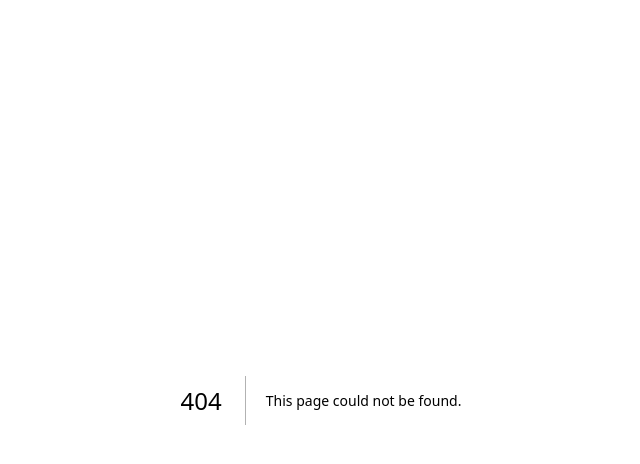
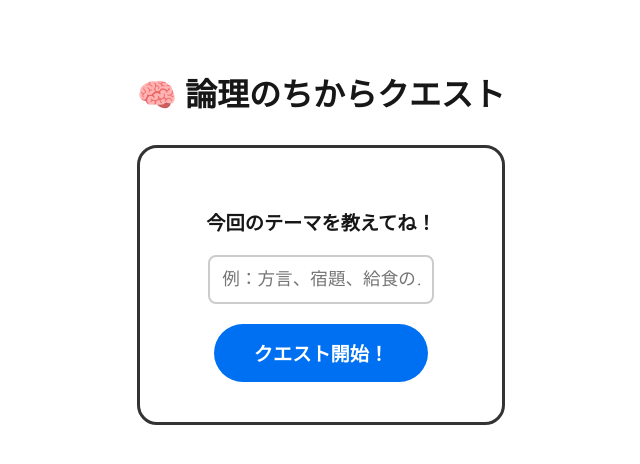
Before and after one commit to bqyujiyamada-code/study-quest, a Next.js app: page /logic-traning in a window 1280 px wide. Before the commit this address had no page. Shown: the top 464 px of the page, without its empty margins (319-959 px from the left). Built offline with nearby package versions, Linux system fonts and the light colour scheme.

Commit message:
Add rogic_traning

```diff
--- /dev/null
+++ b/src/app/logic-traning/page.tsx
@@ -0,0 +1,83 @@
+"use client";
+
+import { useState } from "react";
+// さきほど作成したアクションをインポート
+import { generateLogicLesson } from "../actions/logic-training";
+
+export default function LogicTrainingPage() {
+  const [theme, setTheme] = useState("");
+  const [lesson, setLesson] = useState<any>(null);
+  const [loading, setLoading] = useState(false);
+
+  const handleStart = async () => {
+    setLoading(true);
+    try {
+      const data = await generateLogicLesson(theme);
+      setLesson(data);
+    } catch (e: any) {
+      alert(e.message);
+    }
+    setLoading(false);
+  };
+
+  return (
+    <main style={{ padding: "40px 20px", maxWidth: "800px", margin: "0 auto" }}>
+      <h1 style={{ textAlign: "center", fontSize: "2rem", marginBottom: "30px" }}>
+        🧠 論理のちからクエスト
+      </h1>
+
+      {!lesson ? (
+        <div style={{ textAlign: "center", padding: "40px", border: "3px solid #333", borderRadius: "20px" }}>
+          <p style={{ fontWeight: "bold", fontSize: "1.2rem" }}>今回のテーマを教えてね！</p>
+          <input
+            style={{ padding: "12px", fontSize: "1.1rem", width: "70%", borderRadius: "8px", border: "2px solid #ccc", marginBottom: "20px" }}
+            placeholder="例：方言、宿題、給食のメニュー"
+            value={theme}
+            onChange={(e) => setTheme(e.target.value)}
+          />
+          <br />
+          <button
+            onClick={handleStart}
+            disabled={loading || !theme}
+            style={{ padding: "15px 40px", fontSize: "1.2rem", backgroundColor: "#0070f3", color: "#fff", border: "none", borderRadius: "50px", cursor: "pointer", fontWeight: "bold" }}
+          >
+            {loading ? "考え中..." : "クエスト開始！"}
+          </button>
+        </div>
+      ) : (
+        <div style={{ display: "flex", flexDirection: "column", gap: "25px" }}>
+          {/* 意見のヒント */}
+          <section style={{ backgroundColor: "#fff9c4", padding: "25px", borderRadius: "15px", border: "2px solid #fbc02d" }}>
+            <h2 style={{ fontSize: "1.1rem", margin: "0 0 10px 0" }}>💡 意見のつくりかた</h2>
+            <p style={{ fontSize: "1.2rem", fontWeight: "bold", marginBottom: "10px" }}>{lesson.opinion_example}</p>
+            <p style={{ fontSize: "0.9rem", color: "#666", lineHeight: "1.5" }}>✨ ポイント：{lesson.opinion_point}</p>
+          </section>
+
+          {/* 3つの作文 */}
+          <div style={{ display: "grid", gap: "20px" }}>
+            {lesson.reasons.map((item: any, i: number) => (
+              <article key={i} style={{ border: "2px solid #000", padding: "20px", borderRadius: "15px", backgroundColor: "#fff" }}>
+                <div style={{ fontSize: "0.8rem", fontWeight: "bold", color: "#0070f3", marginBottom: "10px" }}>作文例 {i + 1}：{item.reason_title}</div>
+                <p style={{ fontSize: "1.1rem", lineHeight: "1.7", marginBottom: "10px" }}>{item.composition}</p>
+                <div style={{ textAlign: "right", fontSize: "0.8rem", color: "#888", borderBottom: "1px solid #eee", paddingBottom: "10px" }}>
+                  文字数：{item.composition.length}文字
+                </div>
+                <div style={{ marginTop: "15px", fontSize: "0.9rem", color: "#444", background: "#f9f9f9", padding: "15px", borderRadius: "8px" }}>
+                  <strong>✅ 論理のチェック：</strong><br />
+                  {item.logic_check}
+                </div>
+              </article>
+            ))}
+          </div>
+
+          <button
+            onClick={() => { setLesson(null); setTheme(""); }}
+            style={{ alignSelf: "center", background: "none", border: "none", color: "#0070f3", cursor: "pointer", textDecoration: "underline" }}
+          >
+            別のテーマでもういちど
+          </button>
+        </div>
+      )}
+    </main>
+  );
+}
```
Also changed, not shown: src/app/actions/logic-traning.ts (added, +46 -0 lines).
